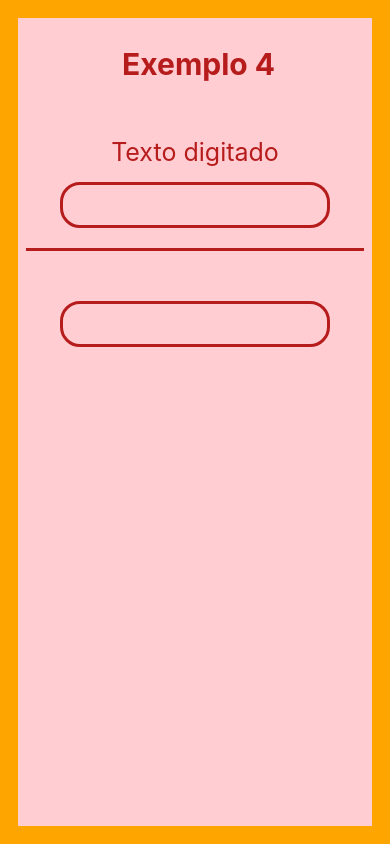
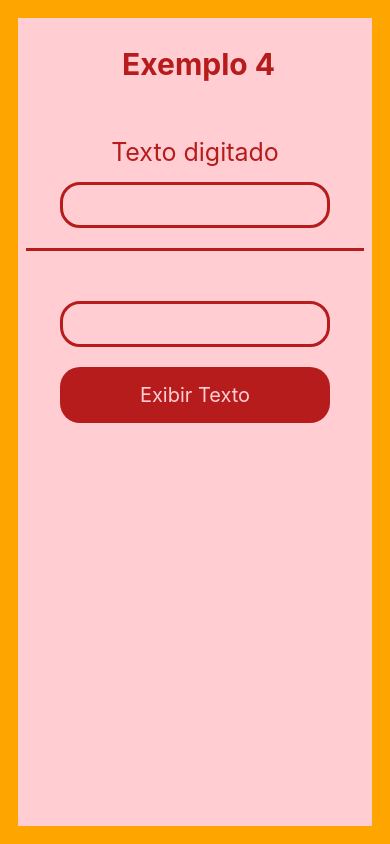
Before and after one commit to Mateus-Rodrigues/aula_pam, a React Native app: screen / in a window 390 px wide. Built offline with nearby package versions, Linux system fonts and the light colour scheme.

Commit message:
alteraçãp do botão

```diff
--- a/src/ex_4/index.js
+++ b/src/ex_4/index.js
@@ -31,6 +31,10 @@ export default function Exemplo4 (){
              onChangeText={(vlr) => setTxt2(vlr)}
              value={txt2}
             />
+
+            <Pressable style={({pressed}) => pressed ? [styles.botao, styles.botaoPress] : styles.botao}>
+                <Text style={styles.txtBotao}>Exibir Texto</Text>
+            </Pressable>
         </View>
     );
 }
--- a/src/ex_4/styles.js
+++ b/src/ex_4/styles.js
@@ -43,11 +43,12 @@ const styles = StyleSheet.create({
     },
 
     botao:{
-        width: '70%',
+        width: '80%',
         padding: 16,
         alignItems: 'center',
         borderRadius: 20,
-        backgroundColor: '#b71c1c'
+        backgroundColor: '#b71c1c',
+        marginVertical: 20
     },
 
     botaoPress:{
```
